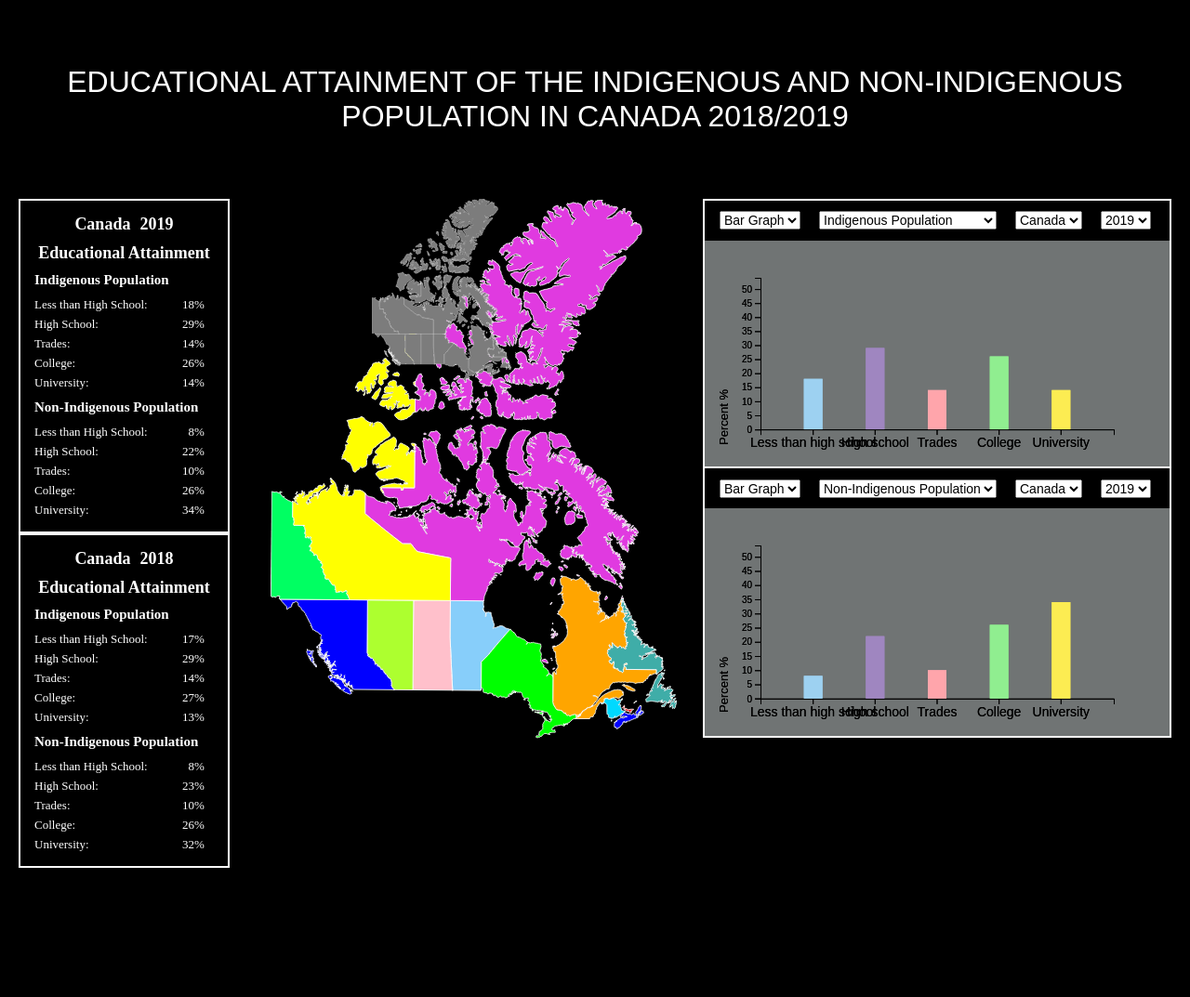
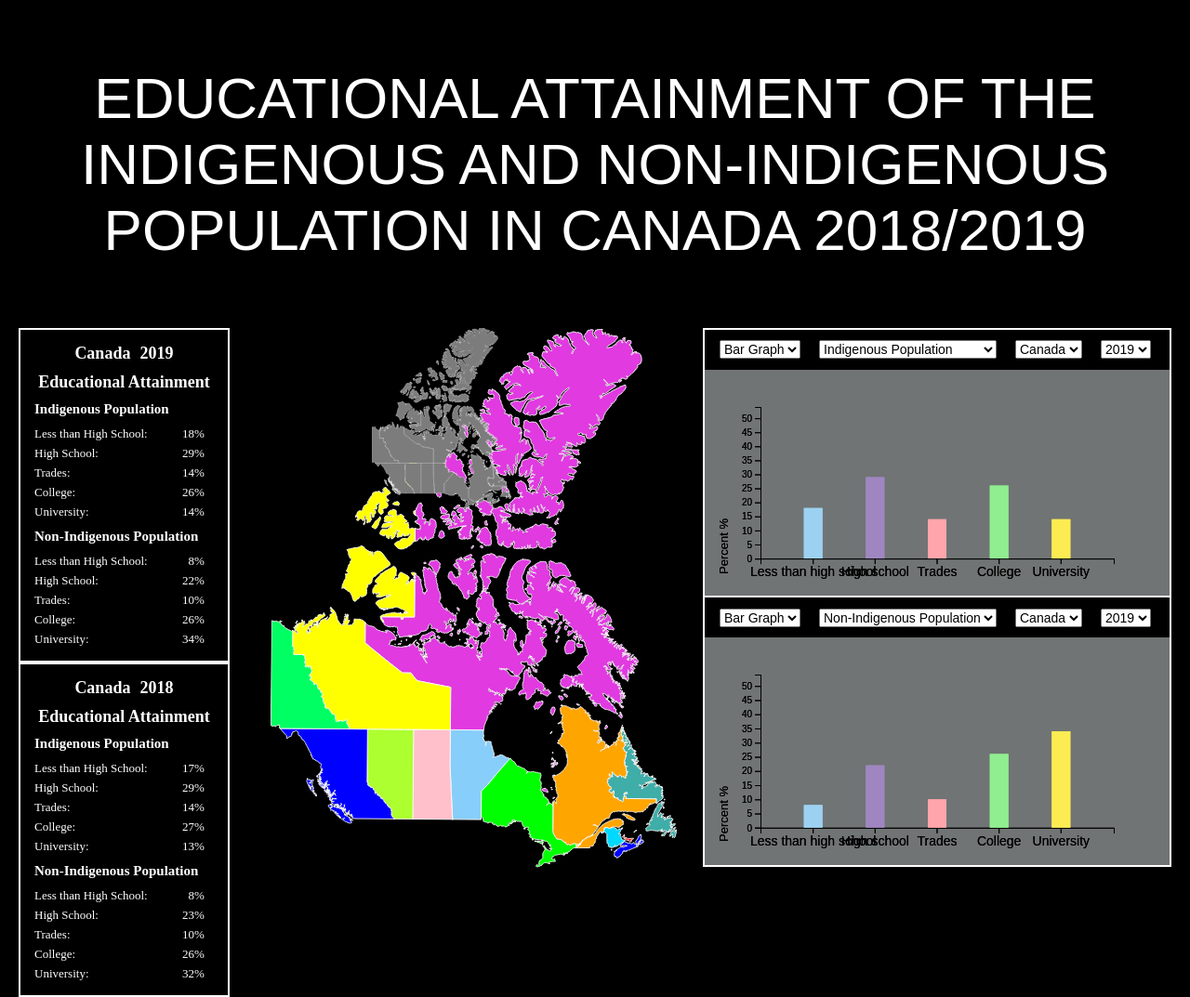
Before and after one commit to MichaelRediron/CPSC583-DataVisualization, a plain HTML site: page index.html in a window 1280 px wide. Shown: the whole page at 93% size. Before the commit the page ends 934 px from the top, so only its background shows below. Drawn offline with Linux system fonts and the light colour scheme.

Commit message:
Update style.css

```diff
--- a/style.css
+++ b/style.css
@@ -12,7 +12,7 @@
  .index-title {
   position: relative;
   text-align: center;
-  font-size: 32px;
+  font-size: 62px;
   color: white;
   margin: 70px auto 70px auto;
   text-transform: uppercase;
```
